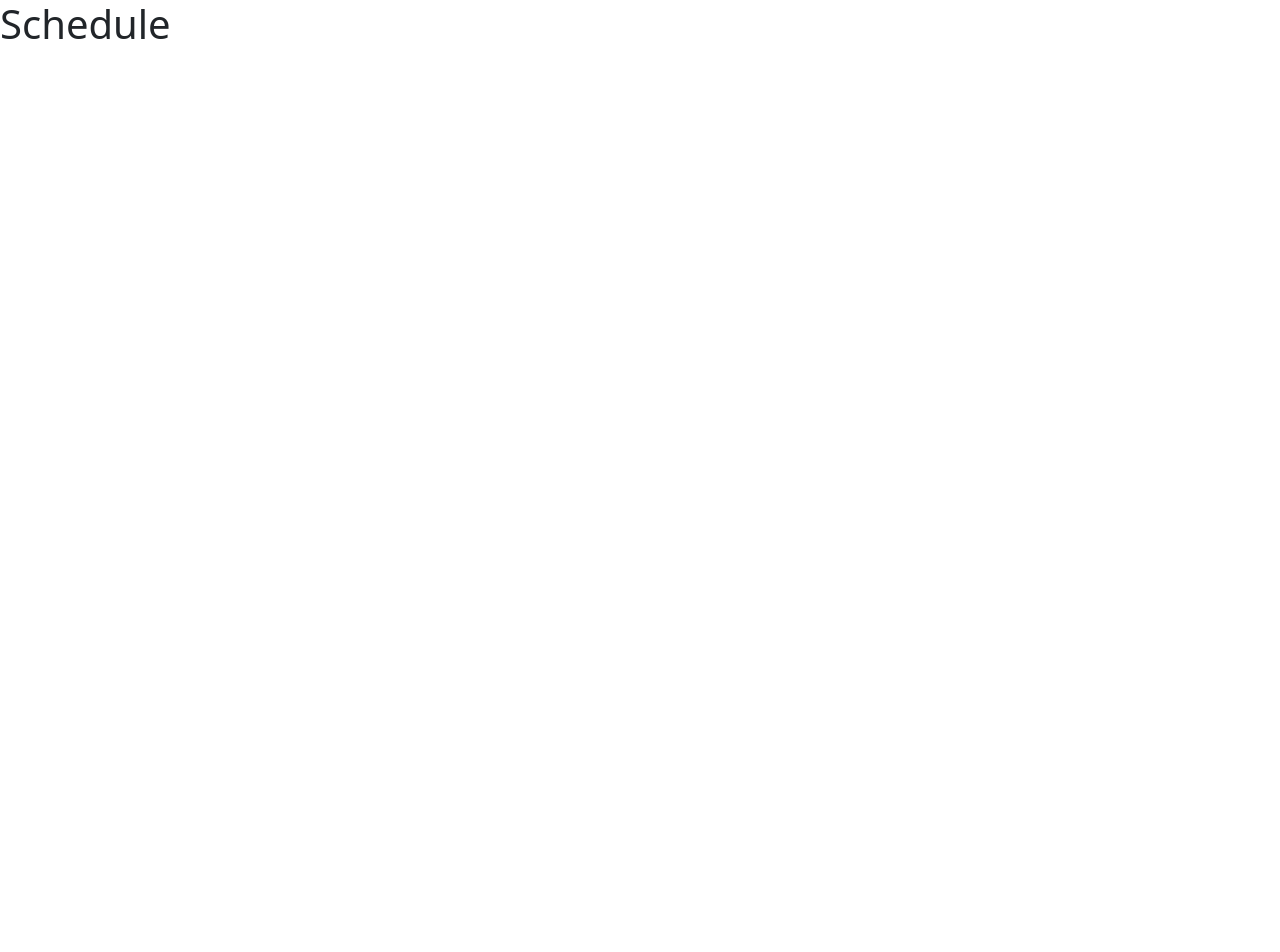
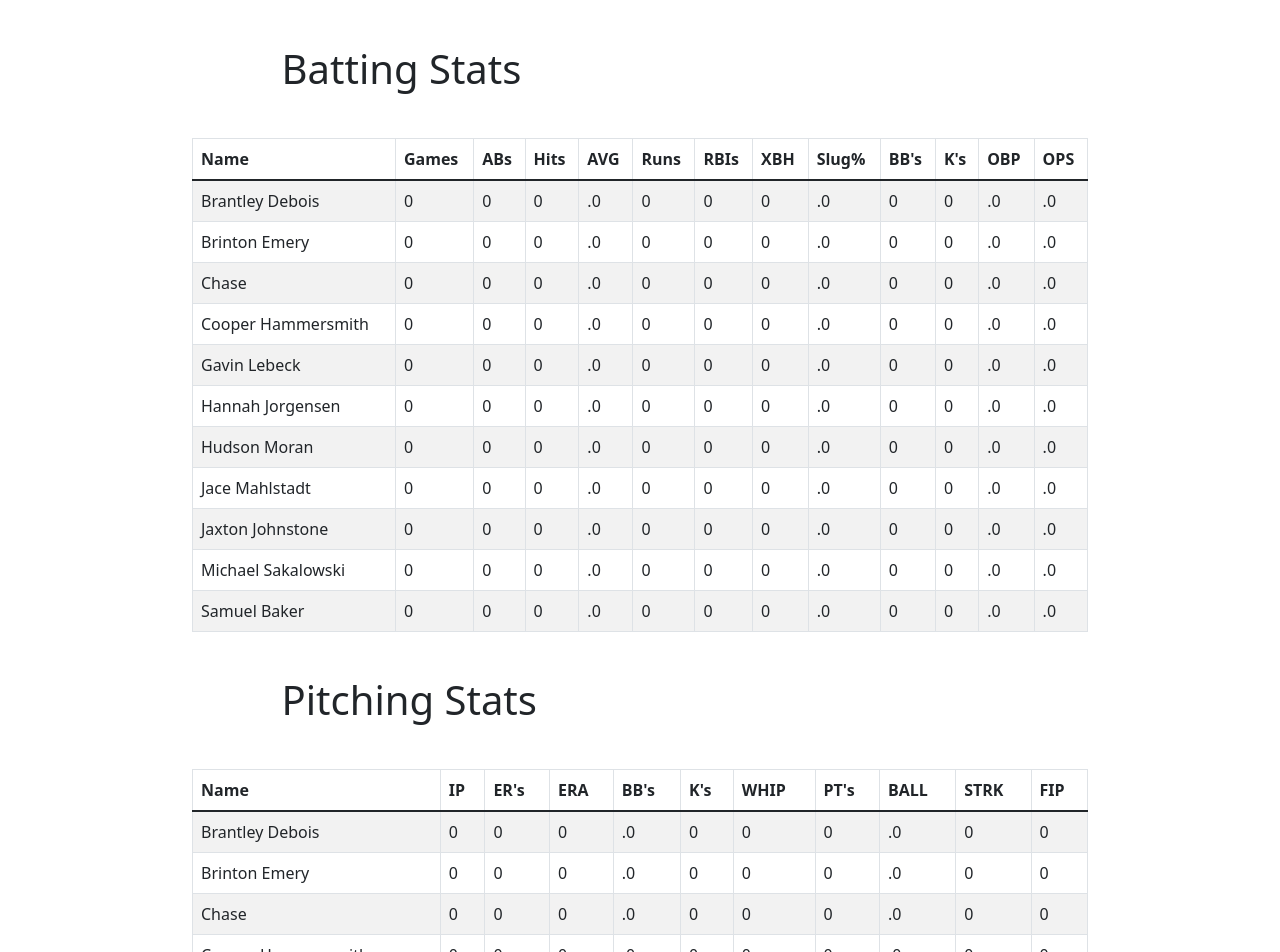
Before and after one commit to stevenpfaff/JHawk_Statsheet, a React (Create React App) app: page / in a window 1280 px wide. Shown: the top 952 px of the page. Before the commit the page ends 800 px from the top, so only its background shows below. Built offline with nearby package versions, Linux system fonts and the light colour scheme; the HTML template or start-up script is replaced by a standard one.

Commit message:
broke navbar, added batting and pitching stats to home page

```diff
--- a/src/App.js
+++ b/src/App.js
@@ -1,8 +1,11 @@
 import React from 'react'
+import Players from './components/Players/Players';
 
 function App() {
   return (
-    <h1>Schedule</h1>
+    <div>
+      <Players />
+    </div>
   );
 }
 
--- a/src/components/Players/Players.js
+++ b/src/components/Players/Players.js
@@ -0,0 +1,96 @@
+import React, { Component } from 'react'
+import { Table } from 'react-bootstrap'
+import players from '../../Data/players.json'
+
+class Players extends Component {
+    constructor(props) {
+        super(props);
+        this.state = {
+            players: [{
+
+            }]
+        }
+    }
+    render() {
+        return (
+            <div style={{ marginRight: "15%", marginLeft: "15%", marginBottom: "10%" }} >
+                <meta name="viewport" content="width=device-width, initial-scale=1.0" />
+                <h1 style={{ marginRight: "10%", marginLeft: "10%", marginBottom: "5%", marginTop: "5%", fontFamily: "inherit" }}>Batting Stats</h1>
+                <Table striped bordered hover>
+                    <thead>
+                        <tr>
+                            <th>Name</th>
+                            <th>Games</th>
+                            <th>ABs</th>
+                            <th>Hits</th>
+                            <th>AVG</th>
+                            <th>Runs</th>
+                            <th>RBIs</th>
+                            <th>XBH</th>
+                            <th>Slug%</th>
+                            <th>BB's</th>
+                            <th>K's</th>
+                            <th>OBP</th>
+                            <th>OPS</th>
+                        </tr>
+                    </thead>
+                    <tbody>
+                        {players.map((player) => (
+                            <tr>
+                                <td>{player.name}</td>
+                                <td>{player.games}</td>
+                                <td>{player.at_bats}</td>
+                                <td>{player.hits}</td>
+                                <td>.{player.average}</td>
+                                <td>{player.runs}</td>
+                                <td>{player.rbis}</td>
+                                <td>{player.xbh}</td>
+                                <td>.{player.slug}</td>
+                                <td>{player.walks}</td>
+                                <td>{player.strikeouts}</td>
+                                <td>.{player.obp}</td>
+                                <td>.{player.ops}</td>
+                            </tr>
+                        ))}
+                    </tbody>
+                </Table>
+                <h1 style={{ marginRight: "10%", marginLeft: "10%", marginBottom: "5%", marginTop: "5%", fontFamily: "inherit" }}>Pitching Stats</h1>
+                <Table striped bordered hover>
+                    <thead>
+                        <tr>
+                            <th>Name</th>
+                            <th>IP</th>
+                            <th>ER's</th>
+                            <th>ERA</th>
+                            <th>BB's</th>
+                            <th>K's</th>
+                            <th>WHIP</th>
+                            <th>PT's</th>
+                            <th>BALL</th>
+                            <th>STRK</th>
+                            <th>FIP</th>
+                        </tr>
+                    </thead>
+                    <tbody>
+                        {players.map((player) => (
+                            <tr>
+                                <td>{player.name}</td>
+                                <td>{player.ip}</td>
+                                <td>{player.er}</td>
+                                <td>{player.era}</td>
+                                <td>.{player.bbs}</td>
+                                <td>{player.ks}</td>
+                                <td>{player.whip}</td>
+                                <td>{player.pt}</td>
+                                <td>.{player.balls}</td>
+                                <td>{player.strikes}</td>
+                                <td>{player.fip}</td>
+                            </tr>
+                        ))}
+                    </tbody>
+                </Table>
+            </div>
+        );
+    }
+}
+export default Players;
```
Also changed, not shown: src/components/NavBar/navbar.js (deleted, +0 -37 lines).
